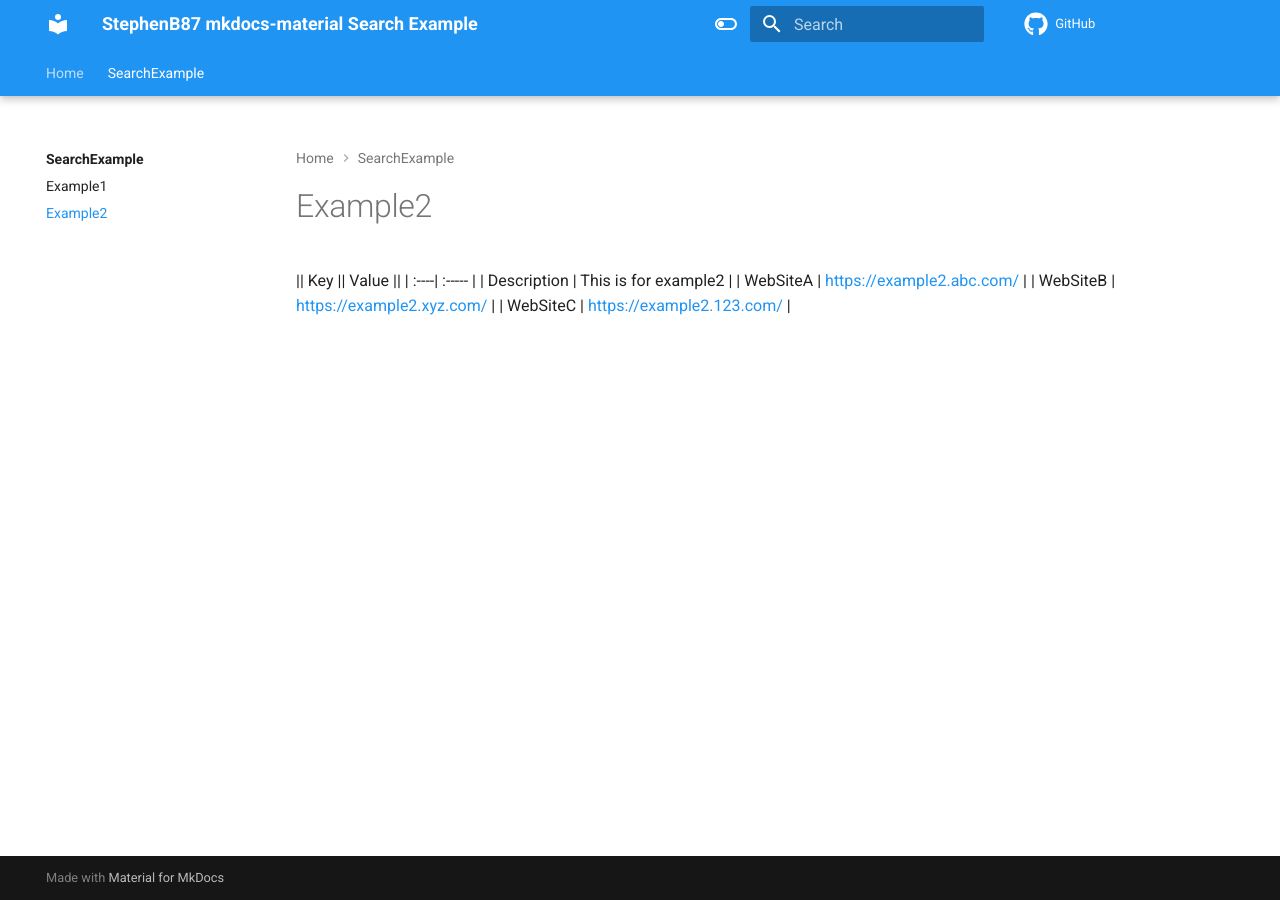
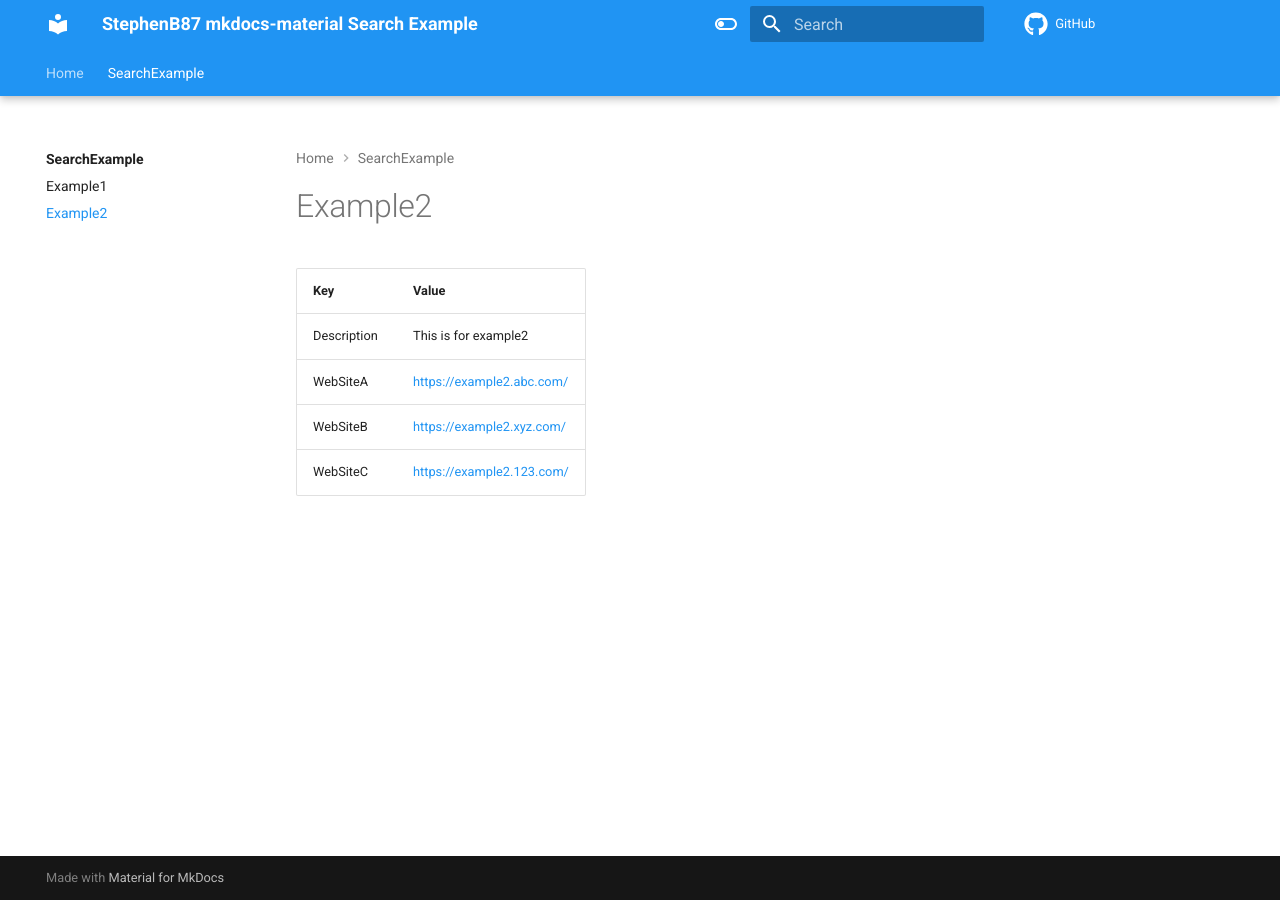
Before and after one commit to StephenB87/mkdocs-material-example, an MkDocs documentation site: the page built from docs/search-example/example2/index.md, in a window 1280 px wide. Built offline with MkDocs 1.6.1 and Material for MkDocs 9.7.7, drawn with Linux system fonts in a browser that asks for light colours; comment, search, counter and statistics services are not loaded.

Commit message:
Fix tables

```diff
--- a/docs/search-example/example2/index.md
+++ b/docs/search-example/example2/index.md
@@ -1,4 +1,4 @@
-|| Key || Value ||
+| Key  | Value  |
 | :----| :----- |
 | Description | This is for example2 |
 | WebSiteA | <https://example2.abc.com/> |
```
Also changed, not shown: docs/search-example/example1/index.md (+6 -0 lines).
